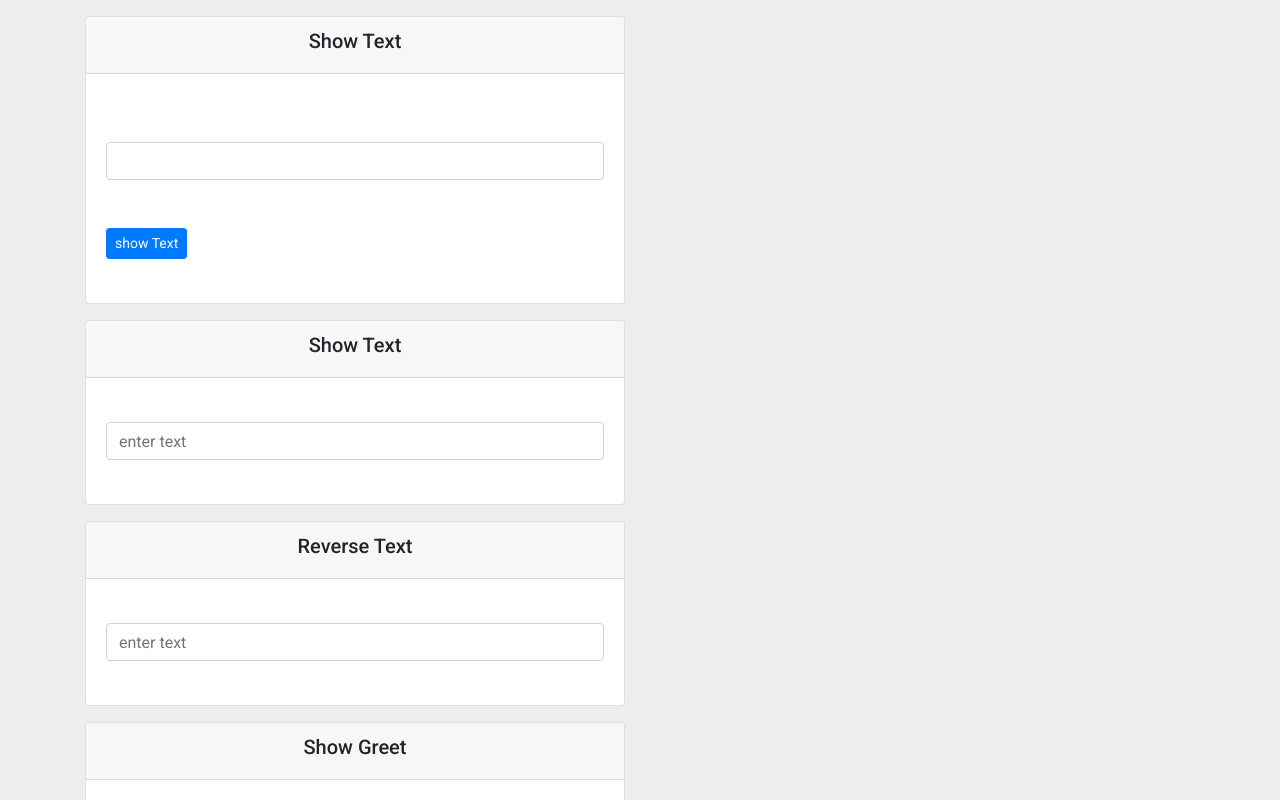
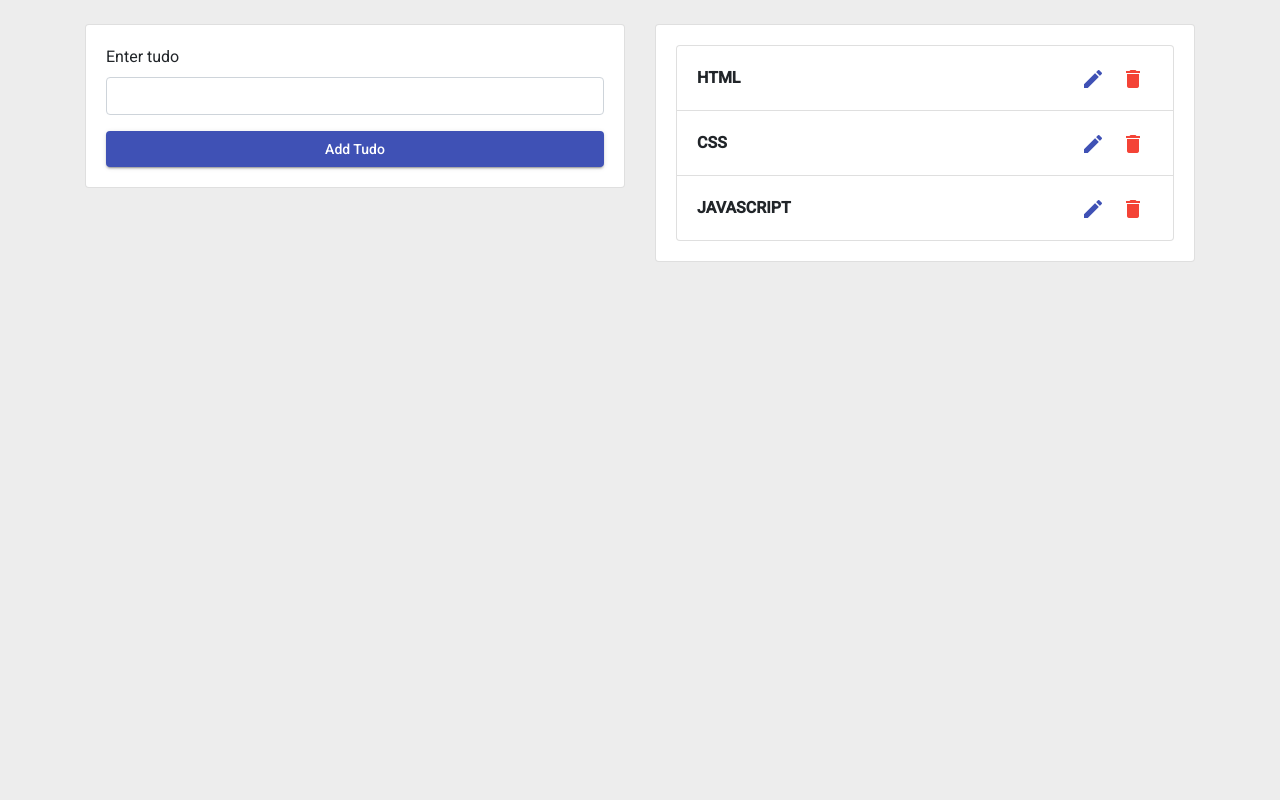
Before and after one commit to purushottampachange/secProject, an Angular app: page / in a window 1280 px wide. Shown: the top 800 px of the page. Built offline with nearby package versions, Linux system fonts and the light colour scheme.

Commit message:
tudo Crud

```diff
--- a/src/app/app.component.html
+++ b/src/app/app.component.html
@@ -3,7 +3,7 @@
     <div class="col-12">
      <!-- <app-product></app-product> -->
       <!-- <app-databinding></app-databinding> -->
-       <app-event-binding></app-event-binding>
+      <app-tudo></app-tudo>
     </div>
   </div>
 </div>
--- /dev/null
+++ b/src/app/shared/model/tudo.ts
@@ -0,0 +1,5 @@
+export interface Itudo{
+
+    tudoItem : string,
+    tudoId : string
+}
--- /dev/null
+++ b/src/app/tudo/tudo.component.html
@@ -0,0 +1,57 @@
+<div class="row mt-4">
+    <div class="col-md-6 mb-4 mb-md-0">
+        <div class="card">
+            <div class="card-body">
+                <div class="form-group">
+                    <label for="tudoItem">Enter tudo</label>
+                    <input
+                    #tudoInput
+                    type="text" class="form-control">
+                </div>
+                <button
+                *ngIf = "!isEditMode"
+                (click) = "AddTudo()"
+                mat-raised-button color="primary" class="btn-block">Add Tudo</button>
+                <button
+                 *ngIf = "isEditMode"
+                 (click) = "onTudoSubmit()"
+                mat-raised-button color="accent" class="btn-block">Update Tudo</button>
+            </div>
+        </div>
+    </div>
+    <div class="col-md-6">
+        <div class="card">
+            <div class="card-body">
+                <ul
+                *ngIf = "tudoArr.length > 0; else noTudo"
+                class="list-group">
+                    <li
+                     *ngFor = "let tudo of tudoArr ; trackBy : trackByID"
+                    class="list-group-item d-flex justify-content-between align-items-center">
+                        <strong>{{tudo.tudoItem}}</strong>
+                        <div>
+                            <button
+                            (click)="onTudoEdit(tudo)"
+                            mat-icon-button color="primary">
+                                <mat-icon>edit</mat-icon>
+                            </button>
+
+                            <button
+                            (click)="onTudoRemove(tudo.tudoId)"
+                            mat-icon-button color="warn">
+                                <mat-icon>delete</mat-icon>
+                            </button>
+                        </div>
+                    </li>
+                </ul>
+
+                <ng-template #noTudo>
+                   <p class="alert alert-warning">
+                       No Tudos ....
+                   </p>
+                </ng-template>
+
+            </div>
+        </div>
+    </div>
+</div>
--- /dev/null
+++ b/src/app/tudo/tudo.component.ts
@@ -0,0 +1,110 @@
+import { Component, ElementRef, OnInit, ViewChild } from '@angular/core';
+import { Itudo } from '../shared/model/tudo';
+
+@Component({
+  selector: 'app-tudo',
+  templateUrl: './tudo.component.html',
+  styleUrls: ['./tudo.component.scss']
+})
+export class TudoComponent {
+
+  isEditMode: boolean = false;
+
+  uuid = () => {
+    return String('xxxxxxxx-xxxx-4xxx-yxxx-xxxxxxxxxxxx').replace(
+      /[xy]/g,
+      character => {
+        const random = (Math.random() * 16) | 0
+        const value = character === 'x' ? random : (random & 0x3) | 0x8
+        return value.toString(16)
+      }
+    )
+  }
+
+  tudoArr: Array<Itudo> = [
+    {
+      tudoItem: "HTML",
+      tudoId: "1234",
+    },
+
+    {
+
+      tudoItem: "CSS",
+      tudoId: "12345"
+    },
+
+    {
+
+      tudoItem: "JAVASCRIPT",
+      tudoId: "123456"
+    }
+  ];
+
+  @ViewChild('tudoInput') tudoInput !: ElementRef;
+
+
+  AddTudo() {
+
+    if (this.tudoInput.nativeElement.value) {
+
+      let tudoObj = {
+
+        tudoItem: this.tudoInput.nativeElement.value,
+        tudoId: this.uuid()
+      }
+
+      this.tudoArr.push(tudoObj);
+
+      this.tudoInput.nativeElement.value = "";
+    }
+
+  }
+
+  onTudoRemove(id: string) {
+
+    this.tudoArr = this.tudoArr.filter(tudo => tudo.tudoId !== id);
+  }
+
+  onTudoEdit(tudo: Itudo) {
+
+    this.tudoInput.nativeElement.value = tudo.tudoItem;
+
+    let edit_id = tudo.tudoId;
+
+    localStorage.setItem("edit_id", edit_id);
+
+    this.isEditMode = true;
+
+  }
+
+  onTudoSubmit() {
+
+    let update_id = localStorage.getItem("edit_id");
+
+    if (update_id) {
+
+      let update_obj = {
+
+        tudoItem: this.tudoInput.nativeElement.value,
+        tudoId: update_id
+      }
+
+      let update_ind = this.tudoArr.findIndex(tudo => tudo.tudoId === update_id);
+
+      this.tudoArr[update_ind] = update_obj;
+
+      this.tudoInput.nativeElement.value = "";
+
+      this.isEditMode = false;
+
+    }
+
+  }
+
+
+  trackByID(index: number, tudo: Itudo): string {
+
+    return tudo.tudoId;
+  }
+
+}
```
Also changed, not shown: src/app/app.module.ts (+7 -1 lines), src/app/tudo/tudo.component.scss (added), 1 other file (tests, documents, lock files or other folders).
